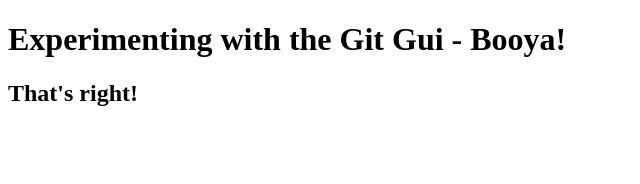
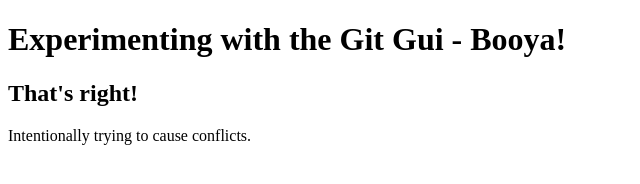
Before and after one commit to VamtigerInc/another-git-experiment, a plain HTML site: page index.html in a window 1280 px wide. Shown: the whole page, without its empty margins (0-640 px from the left). Drawn offline with Linux system fonts and the light colour scheme.

Commit message:
Conflict
Trying to cause a conflict.

```diff
--- a/index.html
+++ b/index.html
@@ -14,5 +14,11 @@
             That's right!
         </h2>
     </header>
+
+    <article>
+        <p>
+            Intentionally trying to cause conflicts.
+        </p>
+    </article>
 </body>
 </html>
```
